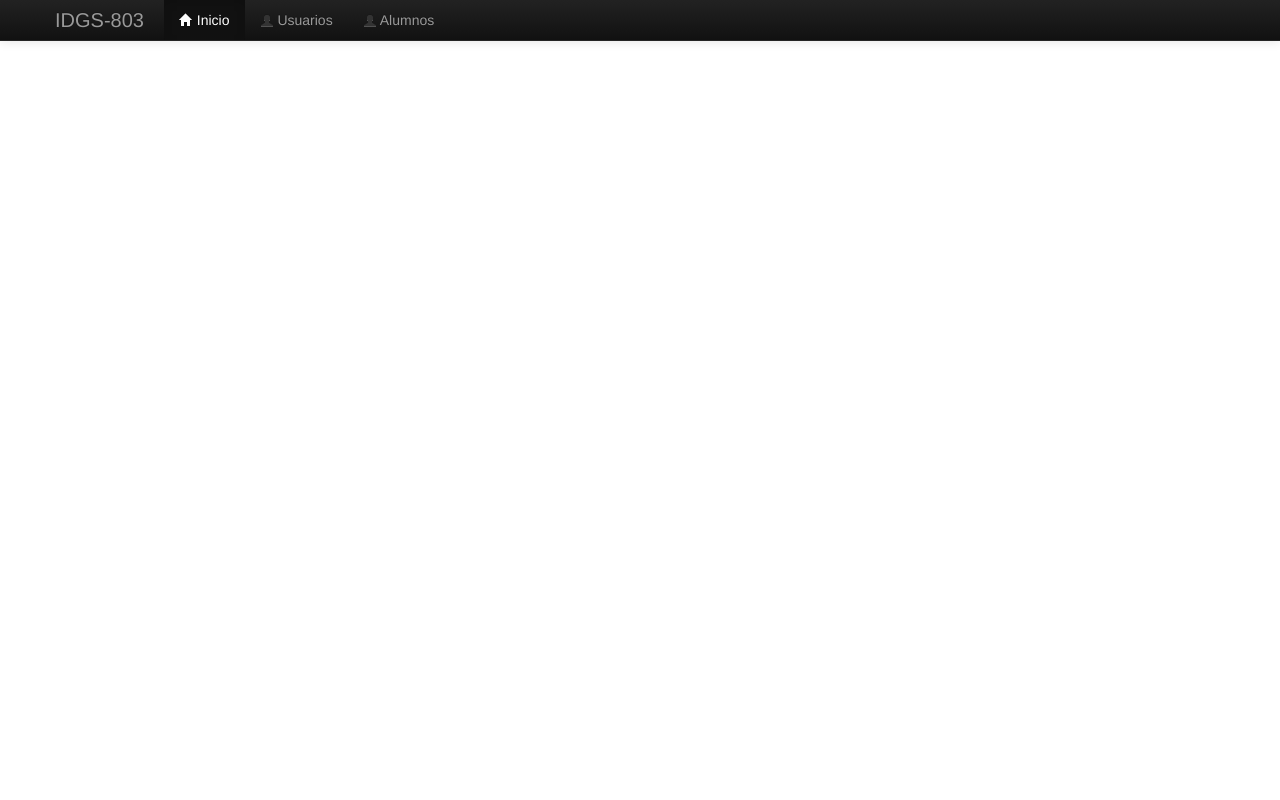
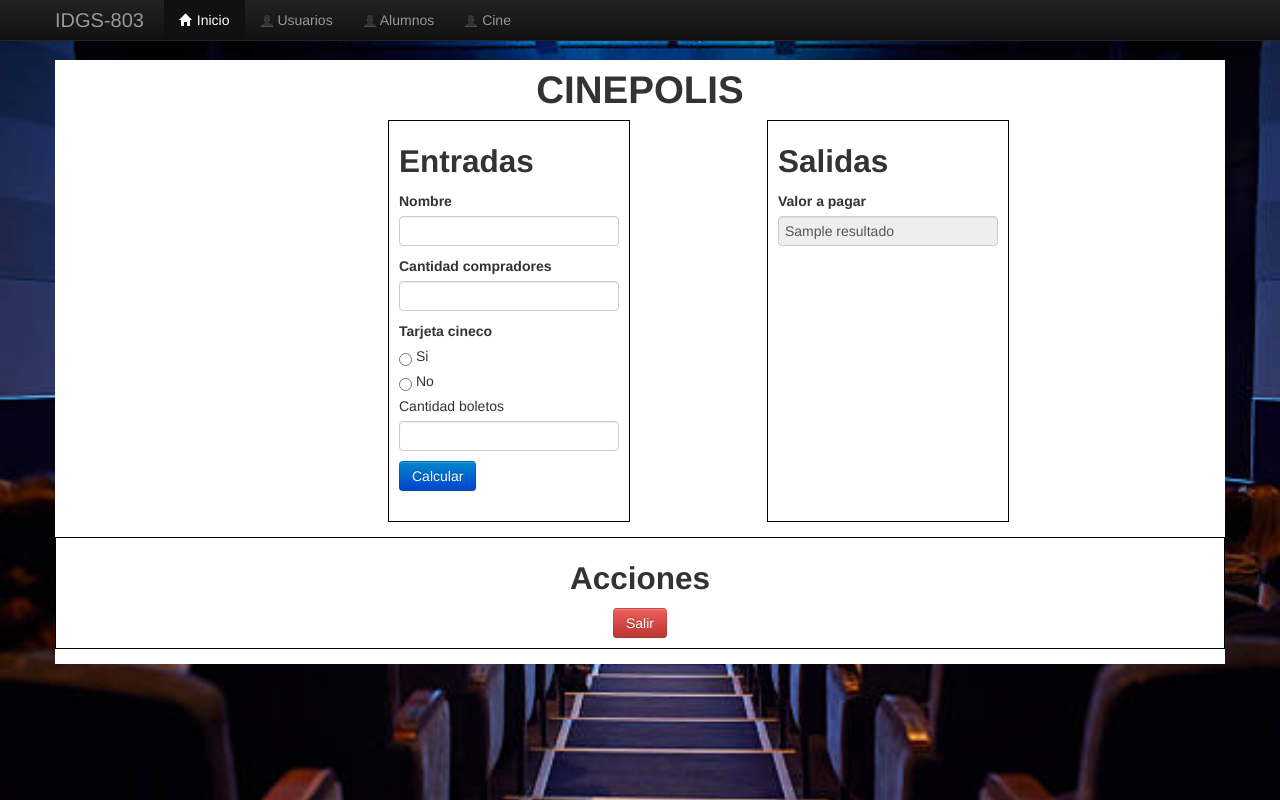
Before and after one commit to IDGS-803-21000011/Practicas_parcial1_de_clase, a Flask app: template templates/vistaCine.html in a window 1280 px wide. Run offline with Flask 3, Linux system fonts and the light colour scheme; the template is opened without the code that fills it: most values are stand-ins (such as "Sample title", 1, 10 or a date in 2020); some libraries are stand-ins or nearby versions.

Commit message:
PEVG 26/01/2024 Practica cinepolis

```diff
--- a/main.py
+++ b/main.py
@@ -3,11 +3,15 @@
 
 @app.route("/")
 def index():
-    return render_template("formulario.html")
+    return render_template("layout.html")
 
 @app.route("/formulario")
 def formulario():
     return render_template("formulario.html")
+
+@app.route("/cine")
+def cine():
+    return render_template("vistaCine.html")
 
 @app.route("/resultado", methods=["GET", "POST"])
 def resultado():
@@ -27,5 +31,42 @@
             resultado = int(num1) / int(num2)
         return "<h1>La multiplicacion es: {}</h1>".format(str(resultado))
 
+@app.route("/resultadoCine", methods=["POST"])
+def resultadoCine():
+    if request.method == "POST":
+        nombre = request.form.get("nombre")
+        boletos = request.form.get("boletos")
+        tarjeta = request.form.get("tarjeta")
+        compradores = request.form.get("compradores")
+        resultado_multiplicacion = 0
+        boletos_permitidos = int(compradores) * 7
+
+        if not nombre or not boletos.isdigit():
+            return "Error: Datos de entrada no válidos."
+
+        boletos_enteros = int(boletos)
+        if boletos_enteros > boletos_permitidos:
+            resultado_multiplicacion = 0
+        else:
+            if boletos_enteros > 5:
+                if tarjeta == "si":
+                    resultado_multiplicacion = (boletos_enteros * 12) - ((boletos_enteros * 12) * 0.15)
+                    resultado_multiplicacion = resultado_multiplicacion - (resultado_multiplicacion * 0.10)
+                else:
+                    resultado_multiplicacion = (boletos_enteros * 12) - ((boletos_enteros * 12) * 0.15)
+            elif boletos_enteros == 3 or boletos_enteros == 4 or boletos_enteros == 5:
+                if tarjeta == "si":
+                    resultado_multiplicacion = (boletos_enteros * 12) - ((boletos_enteros * 12) * 0.10)
+                    resultado_multiplicacion = resultado_multiplicacion - (resultado_multiplicacion * 0.10)
+                else:
+                    resultado_multiplicacion = (boletos_enteros * 12) - ((boletos_enteros * 12) * 0.10)
+            else:
+                if tarjeta == "si":
+                    resultado_multiplicacion = (boletos_enteros * 12) * .10
+                else:
+                    resultado_multiplicacion = boletos_enteros * 12
+
+        return render_template("vistaCine.html", resultado=resultado_multiplicacion)
+
 if __name__ == "__main__":
     app.run(debug=True)
--- a/templates/layout.html
+++ b/templates/layout.html
@@ -10,6 +10,9 @@
     <style>
         body{
             padding-top:60px;
+            background-image: url('../static/bootstrap/img/cine.jpg');
+            background-size: cover;
+            background-repeat: no-repeat;
         }
         .tr-head{
             background:#dff0d8;
@@ -40,6 +43,12 @@
                         <a href="">
                             <i class="icon-user icone-white"></i>
                             Alumnos
+                        </a>
+                    </li>
+                    <li>
+                        <a href="{{ url_for('cine') }}">
+                            <i class="icon-user icone-white"></i>
+                            Cine
                         </a>
                     </li>
                 </ul>
--- a/templates/vistaCine.html
+++ b/templates/vistaCine.html
@@ -1,7 +1,87 @@
-{% extends 'layout.html' %}
+{% extends 'layout.html' %} {% block content %}
 
-{% block content %}
+<div class="container mt-5" style="background-color:white">
+  <h1 class="text-center">CINEPOLIS</h1>
+  <div style="display: flex; justify-content: center; gap: 20px">
+    <div style="margin-left: 10%; border: 1px solid black; padding: 10px">
+      <h2 class="text-left">Entradas</h2>
+      <form id="boletos" action="/resultadoCine" method="post">
+        <div class="form-group">
+          <label for="nombre"><b>Nombre</b></label>
+          <input type="text" class="form-control" name="nombre" />
+        </div>
 
+        <div class="form-group">
+          <label for="compradores"><b>Cantidad compradores</b></label>
+          <input type="text" class="form-control" name="compradores" />
+        </div>
 
+        <div class="form-group">
+          <label><b>Tarjeta cineco</b></label>
+          <div>
+            <label class="form-check-label">
+              <input
+                type="radio"
+                class="form-check-input"
+                name="tarjeta"
+                value="si"
+              />
+              Si
+            </label>
+          </div>
+          <div>
+            <label class="form-check-label">
+              <input
+                type="radio"
+                class="form-check-input"
+                name="tarjeta"
+                value="no"
+              />
+              No
+            </label>
+          </div>
+        </div>
+
+        <div class="form-group">
+          <label for="boletos">Cantidad boletos</label>
+          <input type="text" class="form-control" name="boletos" />
+        </div>
+
+        <button type="submit" class="btn btn-primary">Calcular</button>
+      </form>
+    </div>
+    <div style="margin-left: 10%; border: 1px solid black; padding: 10px">
+      <h2 class="text-left">Salidas</h2>
+      <div class="form-group">
+        <label for="pagar"><b>Valor a pagar</b></label>
+        <input
+          type="text"
+          class="form-control"
+          name="pagar"
+          id="valorAPagar"
+          readonly
+          {%if resultado is defined %}value="{{ resultado }}" {% endif %}
+        />
+        {% if resultado is defined and resultado == 0 %}
+        <label style="color: red;">Solo se pueden vender 7 boletos por comprador.</label>
+        {% endif %}
+      </div>
+    </div>
+  </div>
+  <div
+    style="
+      margin-top: 15px;
+      margin-bottom: 15px;
+      border: 1px solid black;
+      padding: 10px;
+      text-align: center;
+    "
+  >
+    <h2 class="text-center">Acciones</h2>
+    <div class="mt-3">
+        <a href="{{ url_for('index') }}" class="btn btn-danger ml-2">Salir</a>
+    </div>
+  </div>
+</div>
 
 {% endblock %}
```
Also changed, not shown: static/bootstrap/img/cine.jpg (added).
